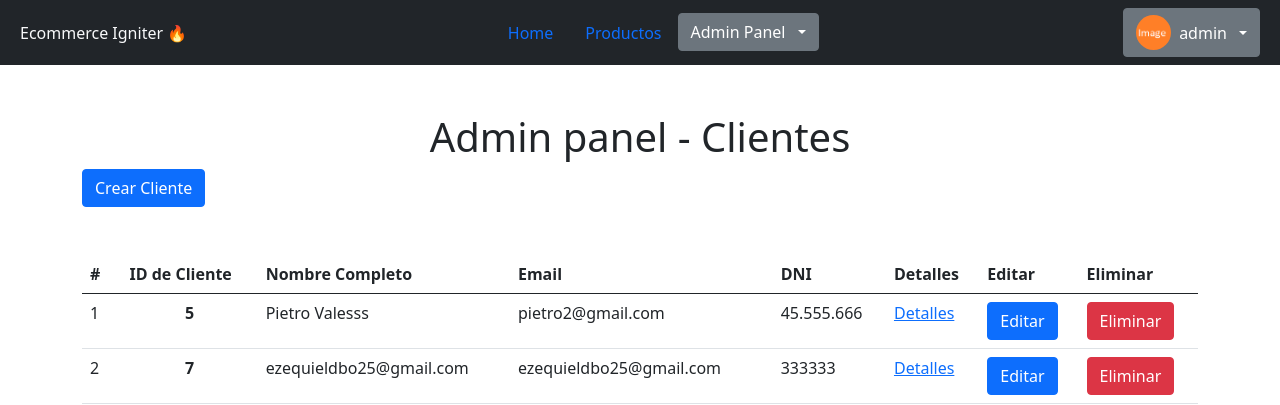
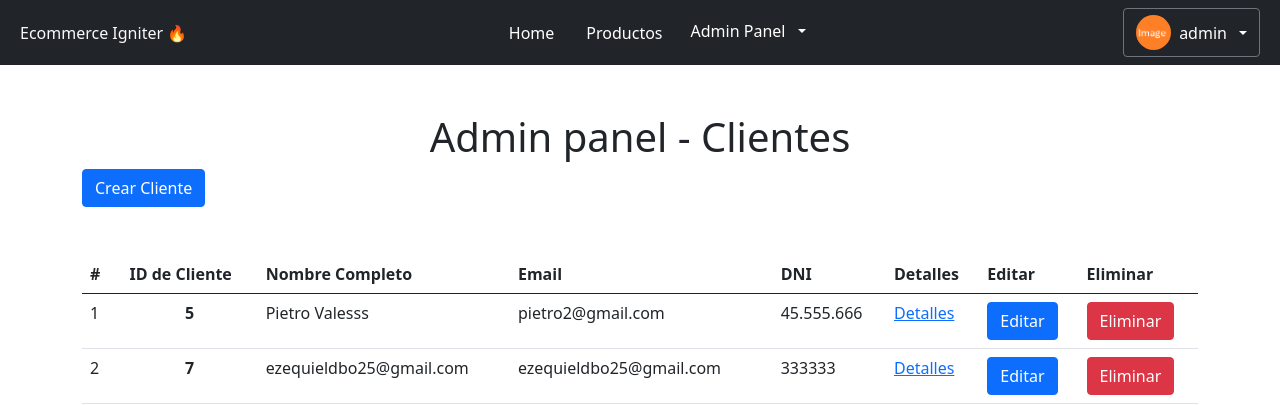
Before and after one commit to Boniich/ecommerce-igniter, a CodeIgniter app: page /ecommerceIgniter/index.php/admin_panel/admin_panel_client/index in a window 1280 px wide. Shown: the top 405 px of the page. Run offline with CodeIgniter, Linux system fonts and the light colour scheme; the visitor is signed in with stand-in values (Sample User, id 1); data comes from the database, SQL or seed files in the repository.

Commit message:
feat: improve links nav and dropdown color

```diff
--- a/application/views/navs/admin_nav/admin_nav.php
+++ b/application/views/navs/admin_nav/admin_nav.php
@@ -8,14 +8,14 @@ defined('BASEPATH') or exit('No direct script access allowed');
             <div class="d-flex">
                 <ul class="nav">
                     <li class="nav-item">
-                        <a class="nav-link active" aria-current="page" href="<?php echo base_url('/'); ?>">Home</a>
+                        <a class="nav-link text-white" aria-current="page" href="<?php echo base_url('/'); ?>">Home</a>
                     </li>
                     <li class="nav-item">
-                        <a class="nav-link active" aria-current="page" href="<?php echo base_url('products'); ?>">Productos</a>
+                        <a class="nav-link text-white" aria-current="page" href="<?php echo base_url('products'); ?>">Productos</a>
                     </li>
                 </ul>
                 <div class="dropdown">
-                    <button class="d-flex justify-content-center align-items-center gap-2 btn btn-secondary dropdown-toggle" type="button" id="dropdownMenuButton1" data-bs-toggle="dropdown" aria-expanded="false">
+                    <button class="d-flex justify-content-center align-items-center gap-2 btn btn-secondary bg-dark border-0 dropdown-toggle" type="button" id="dropdownMenuButton1" data-bs-toggle="dropdown" aria-expanded="false">
                         Admin Panel
                     </button>
                     <ul class="dropdown-menu" aria-labelledby="dropdownMenuButton1">
@@ -26,7 +26,7 @@ defined('BASEPATH') or exit('No direct script access allowed');
             </div>
             <div>
                 <div class="dropdown">
-                    <button class="d-flex justify-content-center align-items-center gap-2 btn btn-secondary dropdown-toggle" type="button" id="dropdownMenuButton1" data-bs-toggle="dropdown" aria-expanded="false">
+                    <button class="d-flex justify-content-center align-items-center gap-2 btn btn-secondary bg-dark dropdown-toggle" type="button" id="dropdownMenuButton1" data-bs-toggle="dropdown" aria-expanded="false">
                         <?php foreach ($admin as $data) : ?>
                             <?php if ($data['image'] == NULL || $data['image'] == '') {
                                 $image = './assets/image-profile.png';
```
